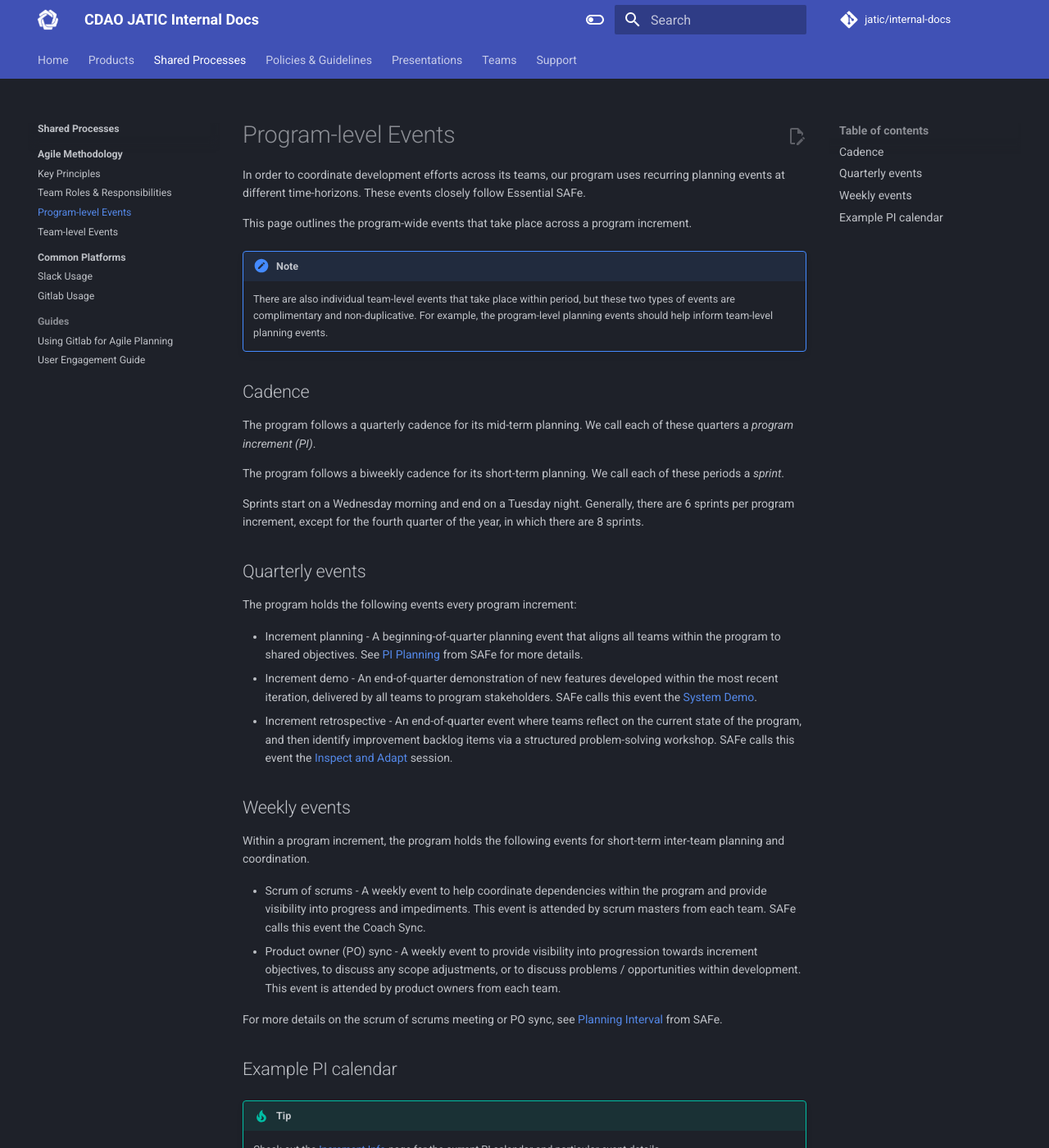
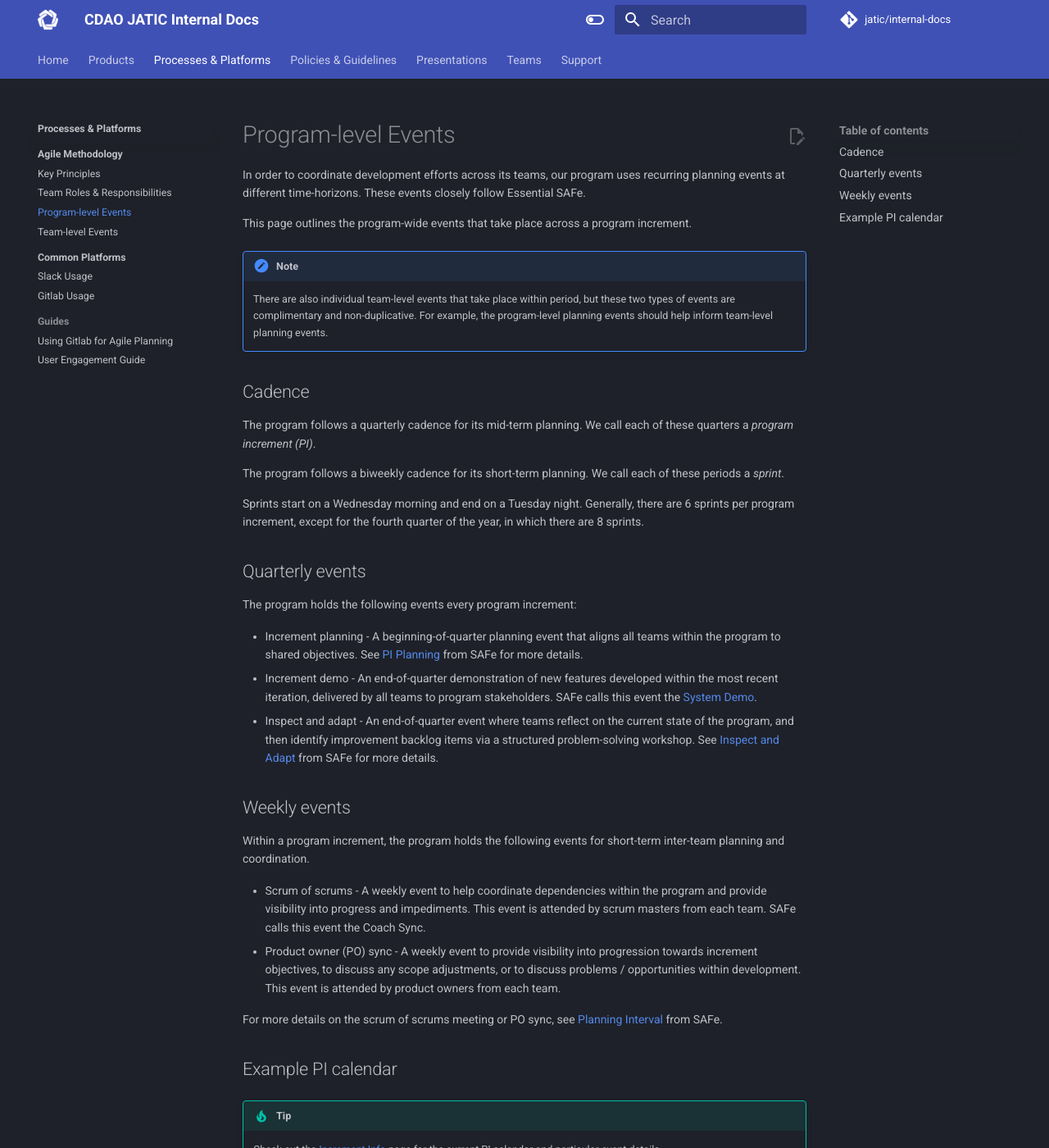
Before and after one commit to zheng0xd/JATIC-internal-docs, an MkDocs documentation site: the page built from docs/process/agile/program-events.md, in a window 1280 px wide and 1400 px high. Shown: the whole window at 82% size. Built offline with MkDocs 1.6.1 and Material for MkDocs 9.7.7, drawn with Linux system fonts in a browser that asks for light colours; some of the changed text lies outside the part shown.

Commit message:
update inspect and adapt name

```diff
--- a/docs/process/agile/program-events.md
+++ b/docs/process/agile/program-events.md
@@ -22,7 +22,7 @@ The program holds the following events every program increment:
 
 - Increment planning - A beginning-of-quarter planning event that aligns all teams within the program to shared objectives. See [PI Planning](https://scaledagileframework.com/pi-planning/) from SAFe for more details.
 - Increment demo - An end-of-quarter demonstration of new features developed within the most recent iteration, delivered by all teams to program stakeholders. SAFe calls this event the [System Demo](https://scaledagileframework.com/system-demo/).
-- Increment retrospective - An end-of-quarter event where teams reflect on the current state of the program, and then identify improvement backlog items via a structured problem-solving workshop. SAFe calls this event the [Inspect and Adapt](https://scaledagileframework.com/inspect-and-adapt/) session.
+- Inspect and adapt - An end-of-quarter event where teams reflect on the current state of the program, and then identify improvement backlog items via a structured problem-solving workshop. See [Inspect and Adapt](https://scaledagileframework.com/inspect-and-adapt/) from SAFe for more details.
 
 ## Weekly events
 
@@ -52,5 +52,5 @@ For more details on the scrum of scrums meeting or PO sync, see [Planning Interv
 | 9 | | PO Sync | Sprint 4 End | Sprint 5 Start | SoS | | |
 | 10 | | PO Sync | | | SoS | | |
 | 11 | | PO Sync | Sprint 5 End | Sprint 6 Start | SoS | | |
-| 12 | | PO Sync | **Increment Demo** | **Increment Retrospective** | **Increment Planning** | **Increment Planning** | |
+| 12 | | PO Sync | **Increment Demo** | **Inspect and Adapt** | **Increment Planning** | **Increment Planning** | |
 | 13 | | | **Sprint 6 End; Increment End** | | | | |
--- a/docs/process/index.md
+++ b/docs/process/index.md
@@ -1,8 +1,8 @@
-# Shared Processes
+# Processes & Platforms
 
 Our program creates many different software products across a large, multi-organizational team-of-teams. While it is inherently challenging to keep organized and coordinated across such a team, it's ultimately necessary to deliver capability at scale.
 
-This section documents the shared processes, constructs, and tools that we use within the program to help us collaborate. It also contains guides for common activities across the program, such as user engagement.
+This section documents the shared processes, constructs, platforms, and tools that we use within the program to help us collaborate. It also contains guides for common activities across the program, such as user engagement.
 
 <!--
 !!! note
--- a/mkdocs.yml
+++ b/mkdocs.yml
@@ -130,7 +130,7 @@ nav:
     - NRTK: products/nrtk.md
     - RAVEN: products/raven.md
     - XAITK: products/xaitk.md
-  - Shared Processes:
+  - Processes & Platforms:
     - process/index.md
     - Agile Methodology:
       - process/agile/index.md
```
Also changed, not shown: docs/increment/3/calendar.md (+1 -1 lines), docs/increment/4/calendar.md (+1 -1 lines), docs/increment/5/calendar.md (+1 -1 lines).
